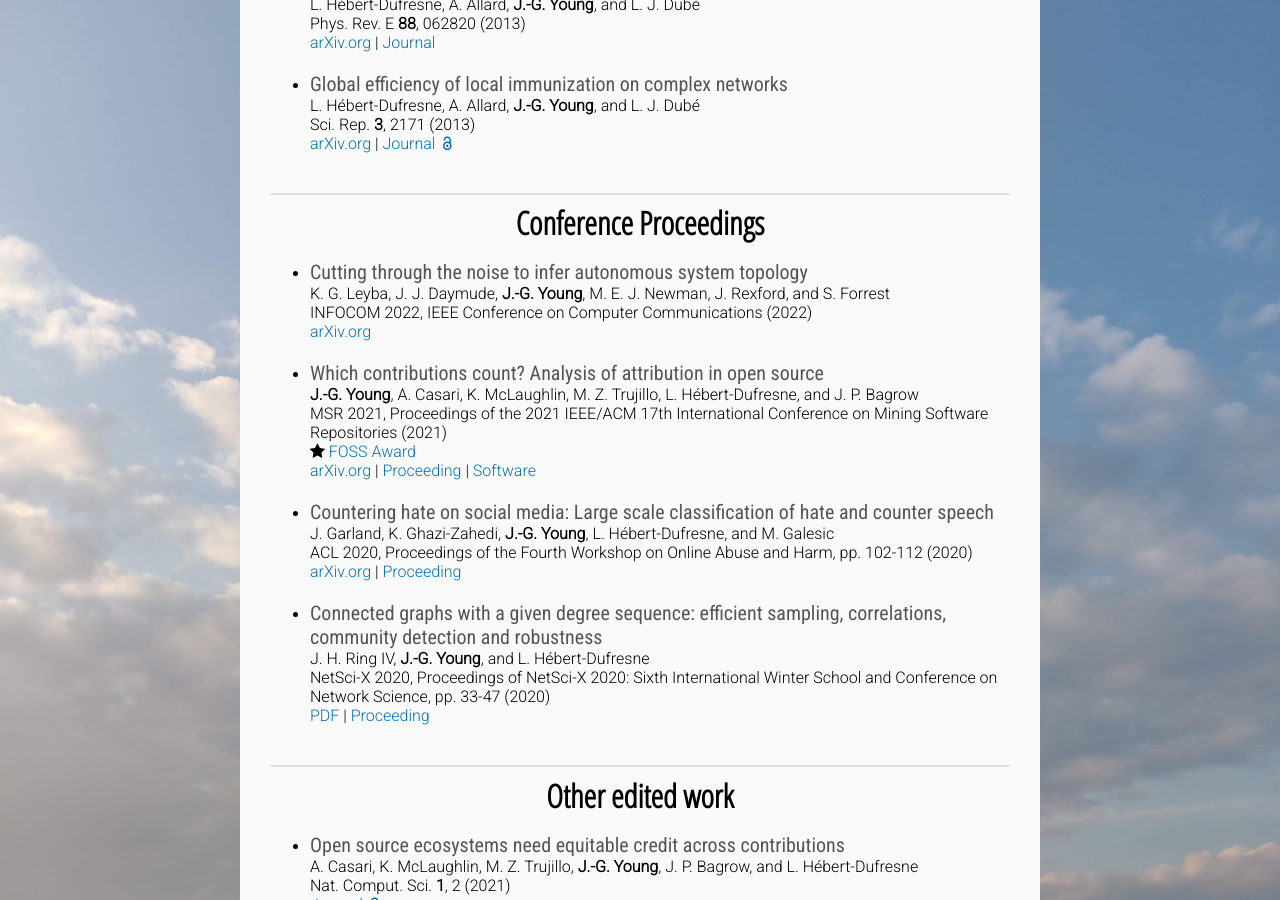
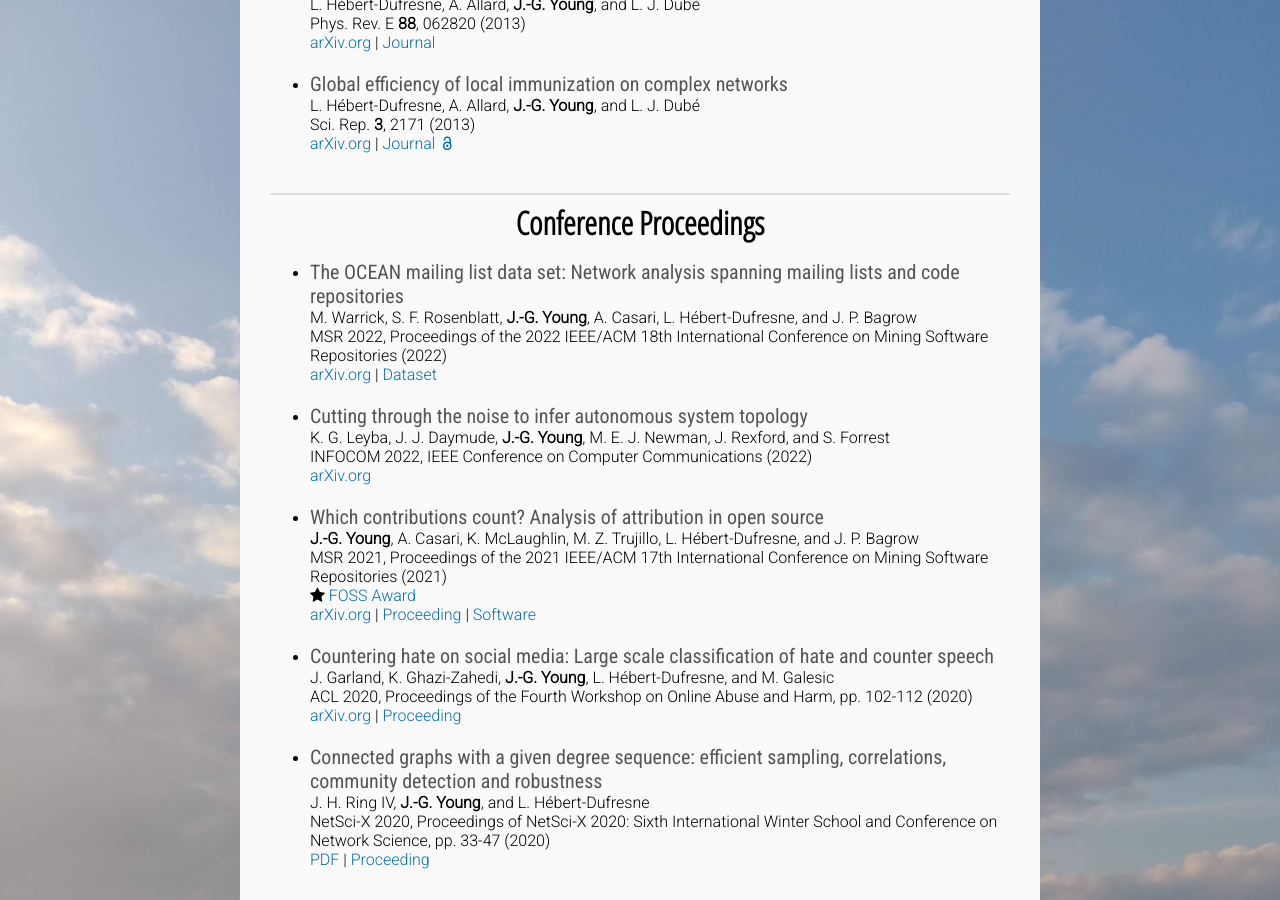
Before and after one commit to jg-you/jg-you.github.io, a Jekyll site: the page built from publications.md, in a window 1280 px wide and 900 px high, scrolled down 3720 px. Built offline with Jekyll 4.4.1, drawn with Linux system fonts in a browser that asks for light colours; some web fonts are replaced; comment, search, counter and statistics services are not loaded.

Commit message:
Update publications.md

```diff
--- a/publications.md
+++ b/publications.md
@@ -174,6 +174,11 @@ Sci. Rep. **3**, 2171 (2013)<br/>
 
 ## Conference Proceedings
 
+* <span class="pub-title">The OCEAN mailing list data set: Network analysis spanning mailing lists and code repositories</span><br/>
+M. Warrick, S. F. Rosenblatt, **J.-G. Young**, A. Casari, L. Hébert-Dufresne, and J. P. Bagrow <br/>
+MSR 2022, Proceedings of the 2022 IEEE/ACM 18th International Conference on Mining Software Repositories (2022)<br/>
+[arXiv.org](https://arxiv.org/abs/2204.00603) |  [Dataset](https://doi.org/10.6084/m9.figshare.19082540.v2)
+
 * <span class="pub-title">Cutting through the noise to infer autonomous system topology</span><br/>
 K. G. Leyba, J. J. Daymude, **J.-G. Young**, M. E. J. Newman, J. Rexford, and S. Forrest <br/>
 INFOCOM 2022, IEEE Conference on Computer Communications (2022)<br/>
```
